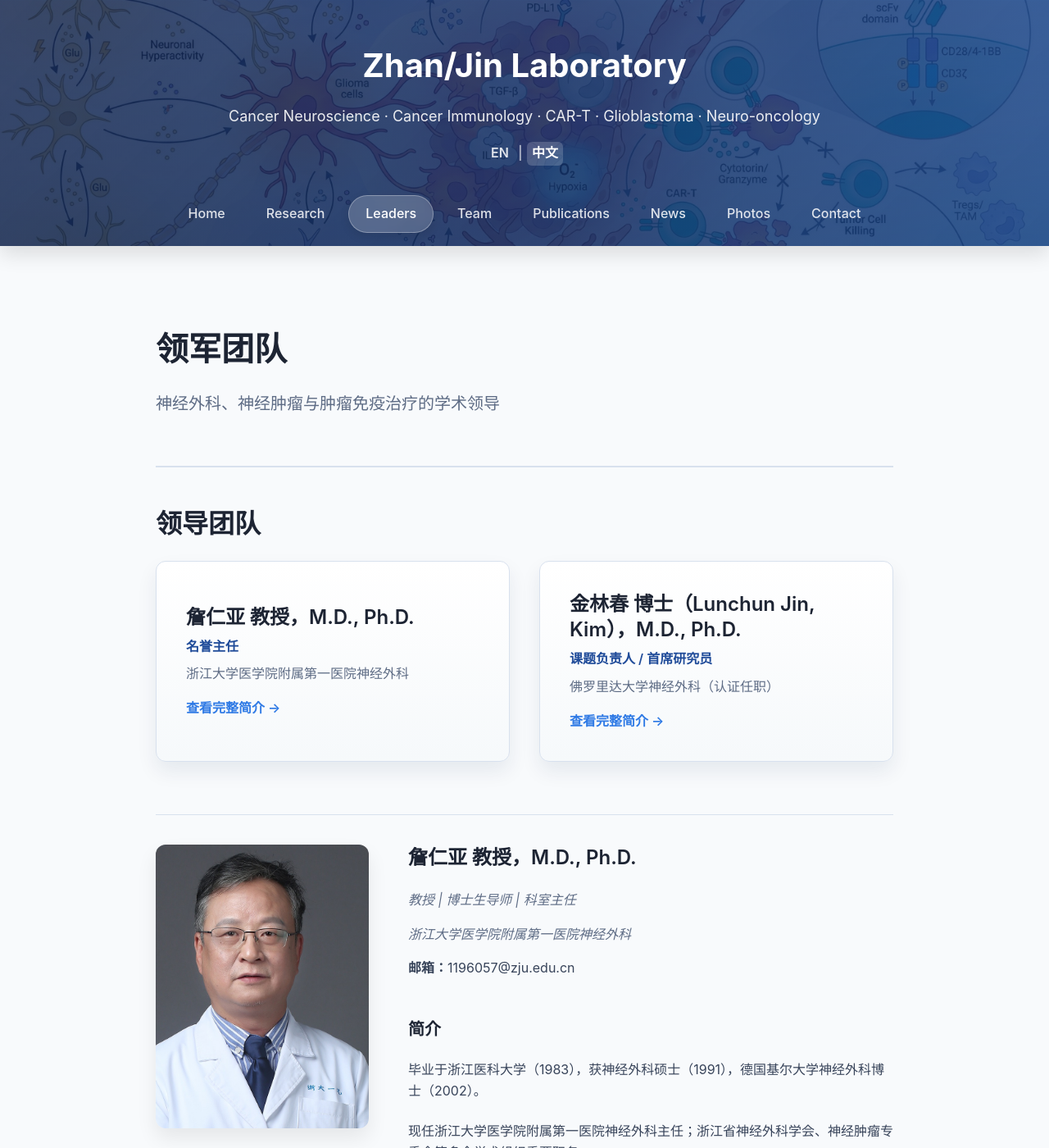
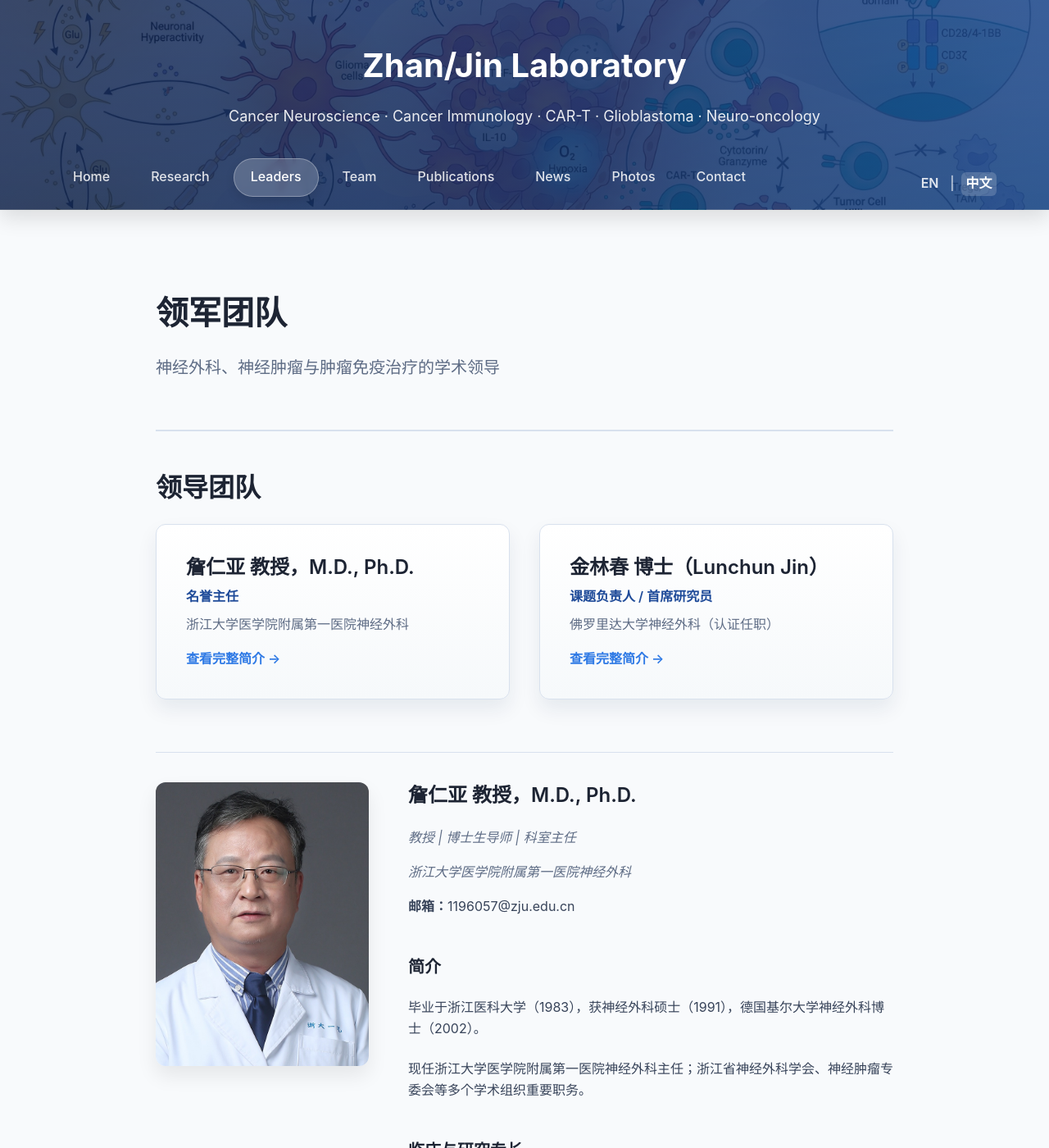
Before and after one commit to Zhan-JinLab/Zhan-JinLab.github.io, a Jekyll site: the page built from zh/leaders.md, in a window 1280 px wide and 1400 px high. Shown: the whole window at 82% size. Built offline with Jekyll 4.4.1, drawn with Linux system fonts in a browser that asks for light colours; some of the changed text lies outside the part shown.

Commit message:
Tidy language switch, update leaders text, refresh ShiRui avatar

```diff
--- a/_includes/header.html
+++ b/_includes/header.html
@@ -6,11 +6,5 @@
         <div class="site-tagline">
             {{ site.description }}
         </div>
-        <div class="lang-switch">
-            {% assign current_lang = page.lang | default: 'en' %}
-            <a class="{% if current_lang == 'en' %}active{% endif %}" href="{{ '/' | relative_url }}">EN</a>
-            <span class="sep">|</span>
-            <a class="{% if current_lang == 'zh' %}active{% endif %}" href="{{ '/zh/' | relative_url }}">中文</a>
-        </div>
     </div>
 </header>
--- a/_includes/navigation.html
+++ b/_includes/navigation.html
@@ -10,5 +10,11 @@
             <li><a href="{{ '/photos/' | relative_url }}" {% if page.url contains '/photos' %}class="active"{% endif %}>Photos</a></li>
             <li><a href="{{ '/contact/' | relative_url }}" {% if page.url contains '/contact' %}class="active"{% endif %}>Contact</a></li>
         </ul>
+        <div class="lang-switch nav-lang">
+            {% assign current_lang = page.lang | default: 'en' %}
+            <a class="{% if current_lang == 'en' %}active{% endif %}" href="{{ '/' | relative_url }}">EN</a>
+            <span class="sep">|</span>
+            <a class="{% if current_lang == 'zh' %}active{% endif %}" href="{{ '/zh/' | relative_url }}">中文</a>
+        </div>
     </div>
 </nav>
--- a/assets/css/style.css
+++ b/assets/css/style.css
@@ -175,6 +175,9 @@ a:hover {
     max-width: 1200px;
     margin: 0 auto;
     padding: 0 var(--spacing-md);
+    display: flex;
+    align-items: center;
+    justify-content: space-between;
 }
 
 .nav-list {
@@ -212,6 +215,34 @@ a:hover {
     border-color: rgba(255,255,255,0.3);
     box-shadow: 0 4px 12px rgba(0,0,0,0.1);
     backdrop-filter: blur(4px);
+}
+
+.nav-lang {
+    font-weight: 600;
+    color: rgba(255,255,255,0.9);
+}
+
+.nav-lang a {
+    color: rgba(255,255,255,0.85);
+    padding: 0.1rem 0.35rem;
+    border-radius: 6px;
+    text-decoration: none;
+    transition: all 0.2s ease;
+}
+
+.nav-lang a:hover {
+    background: rgba(255,255,255,0.12);
+    color: #fff;
+}
+
+.nav-lang a.active {
+    background: rgba(255,255,255,0.18);
+    color: #fff;
+}
+
+.nav-lang .sep {
+    color: rgba(255,255,255,0.6);
+    margin: 0 0.15rem;
 }
 
 /* ============================================
--- a/zh/leaders.md
+++ b/zh/leaders.md
@@ -18,7 +18,7 @@ lang: zh
     </div>
     <div class="leader-card">
         <div class="leader-meta">
-            <h3>金林春 博士（Lunchun Jin, Kim），M.D., Ph.D.</h3>
+            <h3>金林春 博士（Lunchun Jin）</h3>
             <p class="role">课题负责人 / 首席研究员</p>
             <p class="affil">佛罗里达大学神经外科（认证任职）</p>
             <a class="leader-link" href="#jin-linchun">查看完整简介 →</a>
@@ -71,7 +71,7 @@ lang: zh
         <img src="{{ '/assets/images/JinLinchun.jpg' | relative_url }}" alt="金林春">
     </div>
     <div class="profile-body">
-        <h3>金林春 博士（Lunchun Jin, Kim），M.D., Ph.D.</h3>
+        <h3>金林春 博士（Lunchun Jin）</h3>
         <p class="title">课题负责人 | 首席研究员</p>
         <p class="title">佛罗里达大学神经外科（认证任职）</p>
         <p><strong>邮箱：</strong>linchun.jin@zju.edu.cn</p>
```
Also changed, not shown: leaders.md (+1 -1 lines), assets/images/ShiRui.jpg.
